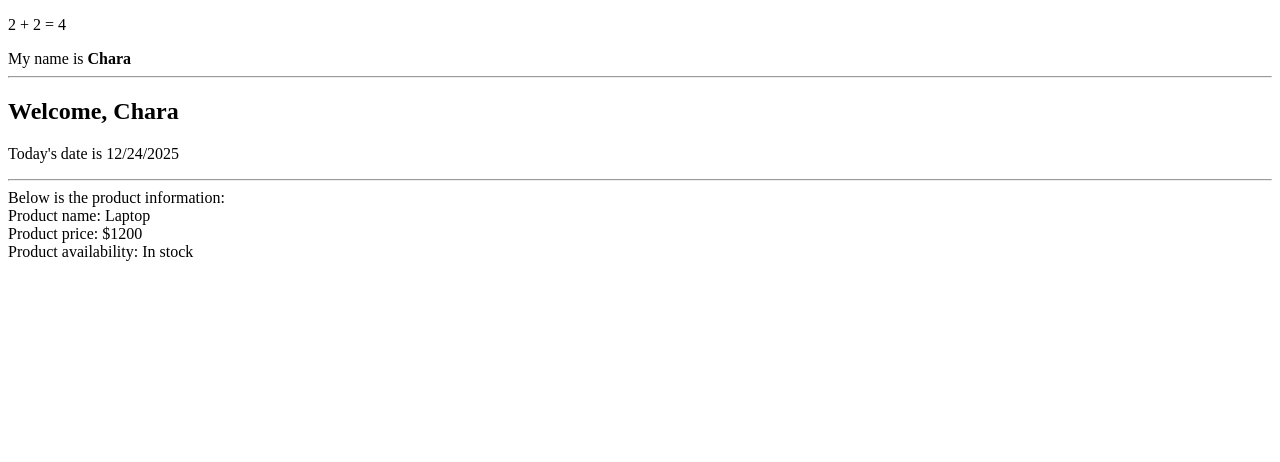
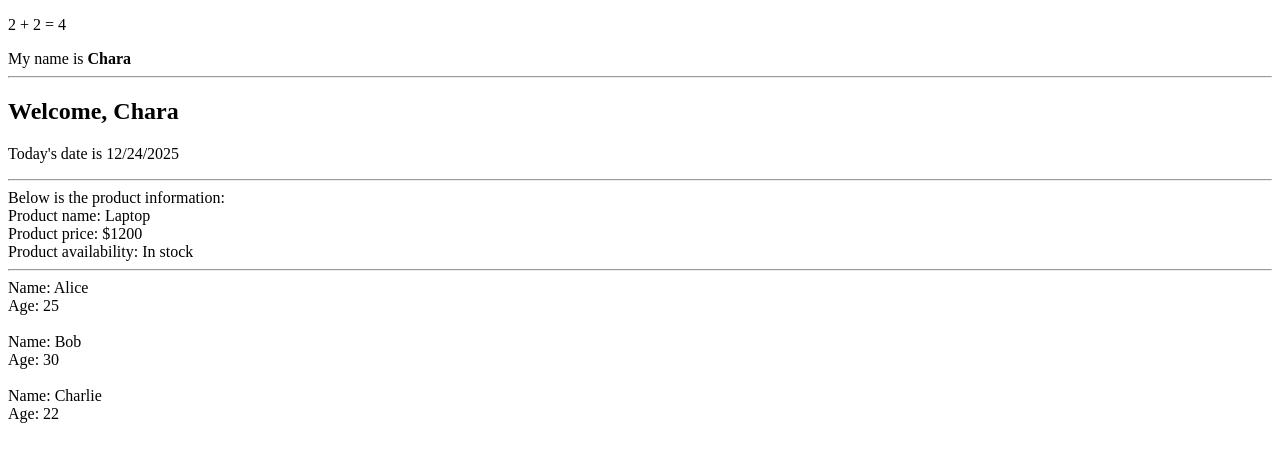
Before and after one commit to CharaD7/ReactGuide, a React (Vite) app: page / in a window 1280 px wide. Shown: the top 462 px of the page. Built offline with nearby package versions, Linux system fonts and the light colour scheme.

Commit message:
Registered and rendered UsersList component in App.jsx

```diff
--- a/src/App.jsx
+++ b/src/App.jsx
@@ -1,5 +1,6 @@
 import Greeting from "./components/Greeting";
 import ProductInfo from "./components/ProductInfo";
+import UsersList from "./components/UsersList";
 
 const App = () => {
 	const myName = "Chara";
@@ -12,6 +13,8 @@ const App = () => {
 			<Greeting username={myName} />
 			<hr />
 			<ProductInfo />
+			<hr />
+			<UsersList />
 		</section>
   )
 }
```
